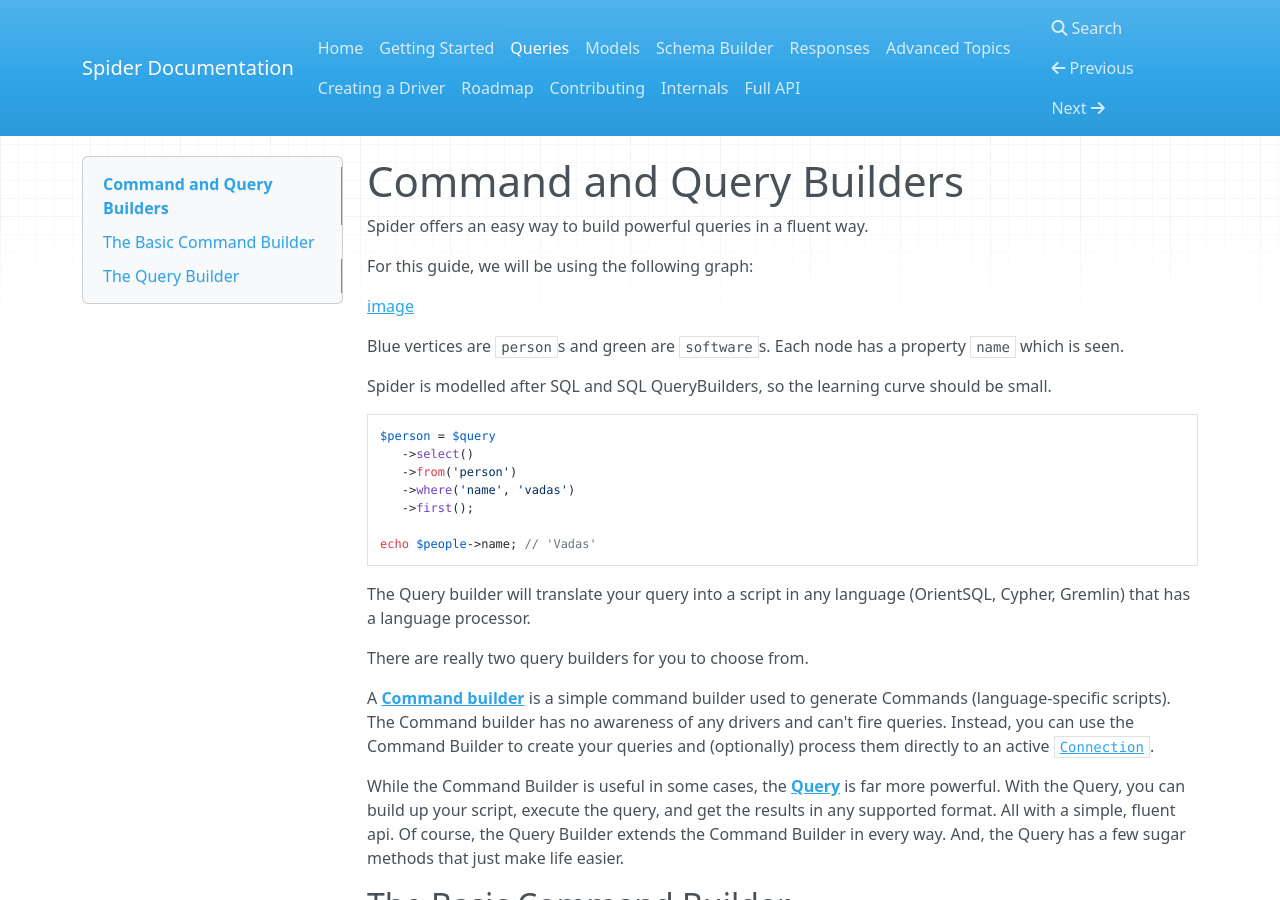
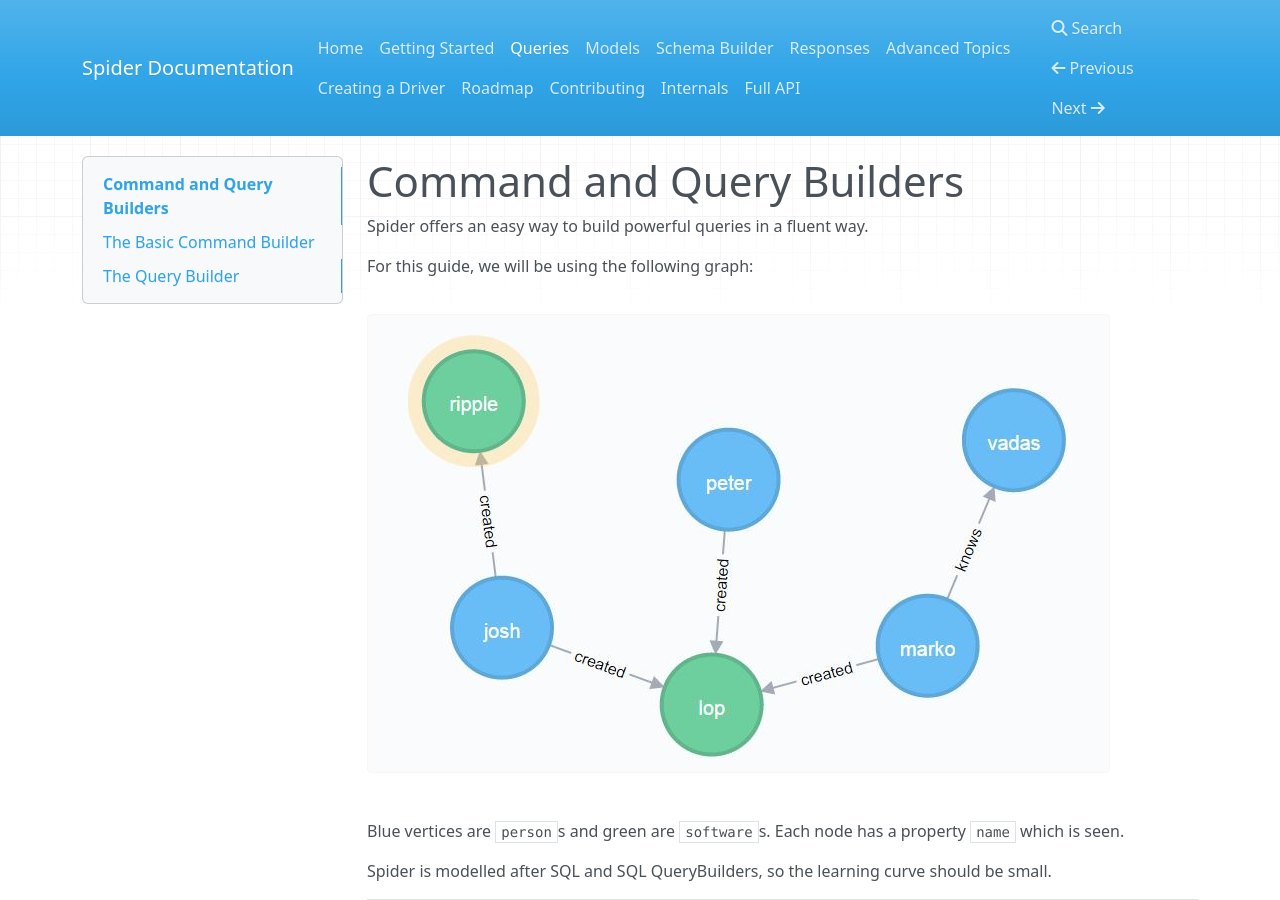
Before and after one commit to spider/spider, an MkDocs documentation site: the page built from docs/command-builder.md, in a window 1280 px wide and 900 px high. Built offline with MkDocs 1.6.1, drawn with Linux system fonts in a browser that asks for light colours; nearby versions of some CDN libraries; old or Windows-style settings are respelled for this version of MkDocs.

Commit message:
add graph image

```diff
--- a/docs/command-builder.md
+++ b/docs/command-builder.md
@@ -3,7 +3,7 @@ Spider offers an easy way to build powerful queries in a fluent way.
 
 For this guide, we will be using the following graph:
 
-[image]()
+![ModernGraph](images/modern_graph.JPG)
 
 Blue vertices are `person`s and green are `software`s. Each node has a property `name` which is seen.
 
```
Also changed, not shown: docs/images/modern_graph.JPG (added).
